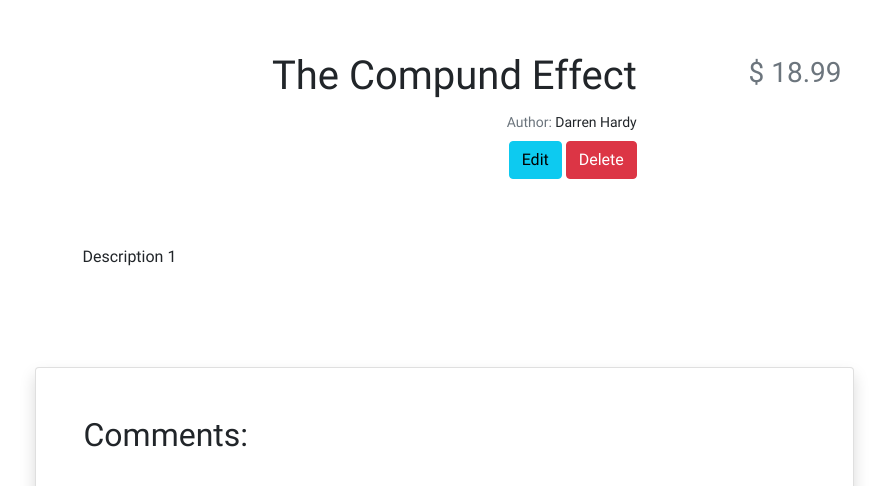
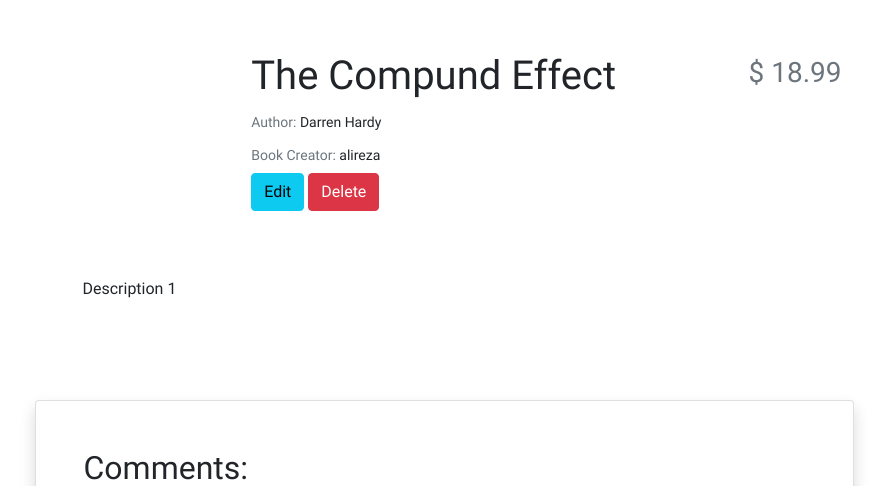
Before and after one commit to a1364t/bookstore_project, a Django app: page /books/4/ in a window 1280 px wide. Shown: the part 61-547 px from the top of the page, without its empty margins (196-1084 px from the left). Run offline with Django 4.2, Linux system fonts and the light colour scheme; a user stored in the database is signed in; data comes from the database, SQL or seed files in the repository; both versions use the stored data as it was after the commit; some libraries are stand-ins or nearby versions.

Commit message:
add user to book model who created the book object

```diff
--- a/books/models.py
+++ b/books/models.py
@@ -4,6 +4,7 @@ from django.contrib.auth import get_user_model
 
 
 class Book(models.Model):
+    user = models.ForeignKey(get_user_model(), on_delete=models.CASCADE)
     title = models.CharField(max_length=200)
     author = models.CharField(max_length=200)
     description = models.TextField()
--- a/books/templates/books/book_detail.html
+++ b/books/templates/books/book_detail.html
@@ -18,9 +18,10 @@
                           {% endif %}
                       </div>
                   </div>
-                  <div class="col-xs-12 col-md-6 text-center text-md-end mt-md-1 mt-4">
+                  <div class="col-xs-12 col-md-6 text-left text-md mt-md-1 mt-4">
                       <h1>{{ book.title|capfirst }}</h1>
                       <h5 class="small my-1"><span class="text-muted">Author: </span>{{ book.author }}</h5>
+                      <h5 class="small my-1"><span class="text-muted">Book Creator: </span>{{ book.user.username }}</h5>
                       <a href="{% url 'book_update' book.id %}"><button class="btn btn-info">Edit</button></a>
                       <a href="{% url 'book_delete' book.id %}"><button class="btn btn-danger">Delete</button></a>
                   </div>
```
Also changed, not shown: books/migrations/0006_book_user.py (added), db.sqlite3.
